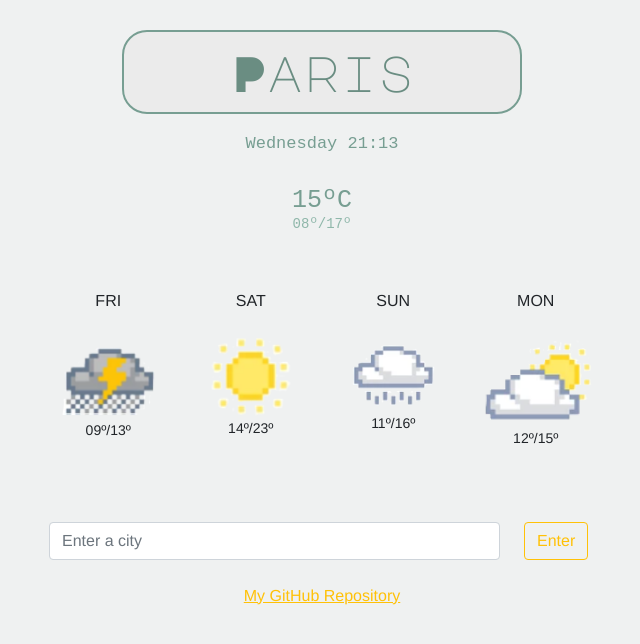
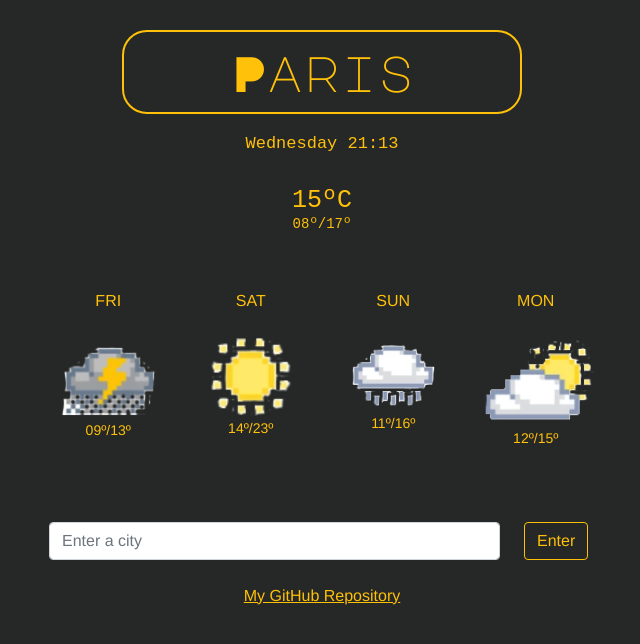
Before and after one commit to formigga/shecodes-plus-week6, a plain HTML site: page index.html in a window 1280 px wide. Shown: the whole page, without its empty margins (318-958 px from the left). Drawn offline with nearby package versions, Linux system fonts and the light colour scheme; a web font is replaced by a local one.

Commit message:
Updated CSS

```diff
--- a/src/styles.css
+++ b/src/styles.css
@@ -1,7 +1,7 @@
 body {
   font-family: "Franklin Gothic Medium", "Arial Narrow", Arial, sans-serif;
   font-size: medium;
-  background-color: #eff1f1;
+  background-color: rgb(38, 39, 39);
 }
 
 .container {
@@ -11,13 +11,13 @@ body {
 h1 {
   display: block;
   text-align: center;
-  background-color: rgba(235, 234, 235, 0.815);
+  background-color: rgb(38, 39, 39);
   margin: 30px auto;
-  border: 2px solid #779e92;
+  border: 2px solid #ffc109;
   padding: 10px;
   border-radius: 25px;
   max-width: 400px;
-  color: #6a8d82;
+  color: #ffc109;
   font-family: "Major Mono Display", monospace;
   font-size: 50px;
   text-decoration: none;
@@ -27,7 +27,7 @@ h2 {
   display: block;
   text-align: center;
   margin-top: -10px;
-  color: #779e92;
+  color: #ffc109;
   font-family: "B612 Mono", monospace;
   font-size: 17px;
 }
@@ -35,7 +35,7 @@ h2 {
 h3 {
   display: block;
   text-align: center;
-  color: #779e92;
+  color: #ffc109;
   font-family: "B612 Mono", monospace;
   font-size: 25px;
   margin-bottom: 0%;
@@ -44,7 +44,7 @@ h3 {
 h4 {
   display: block;
   text-align: center;
-  color: #8fb7aa;
+  color: #ffc109;
   font-family: "B612 Mono", monospace;
   font-size: 14px;
   margin-top: 0%;
@@ -53,8 +53,14 @@ h4 {
 .col {
   display: block;
   text-align: center;
-  color: #779e92;
+  color: #ffc109;
   font-weight: 600;
+}
+
+.col-3 {
+  display: block;
+  text-align: center;
+  color: #ffc109;
 }
 
 .link-warning {
```
